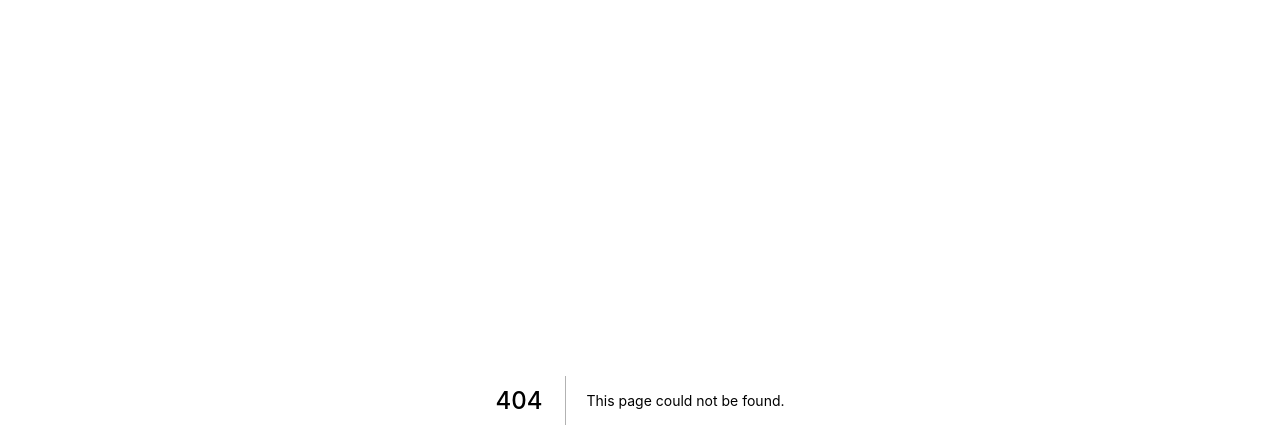
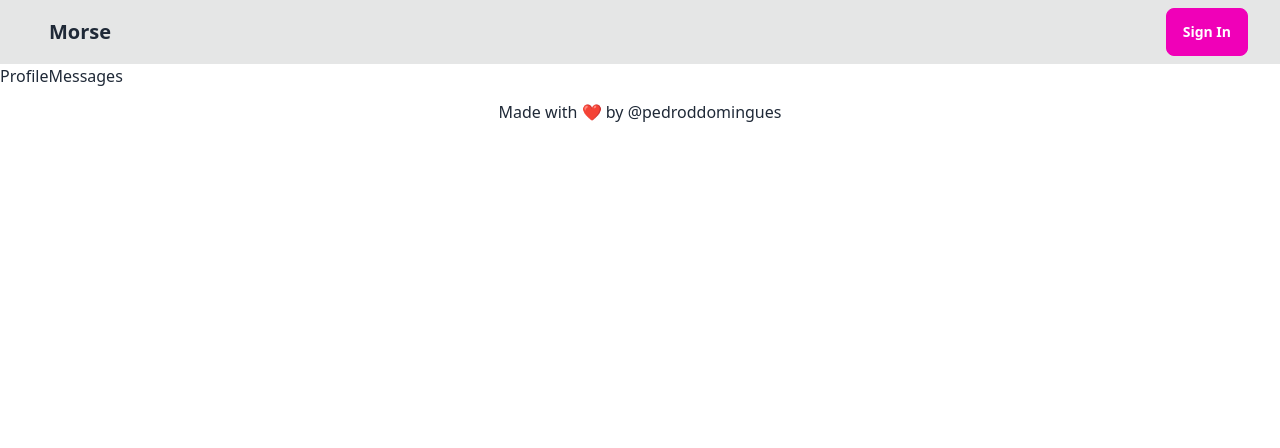
Before and after one commit to pedroddomingues/morse, a Next.js app: page /profile/messages in a window 1280 px wide. Before the commit this address had no page. Shown: the top 448 px of the page. Built offline with nearby package versions, Linux system fonts and the light colour scheme; no server answers.

Commit message:
created new page's base

```diff
--- /dev/null
+++ b/src/pages/profile/index.tsx
@@ -0,0 +1,11 @@
+import LayoutWithHeaderAndFooter from "../../components/LayoutWithHeaderAndFooter";
+
+const Profile = () => {
+	return (
+		<LayoutWithHeaderAndFooter>
+			<h1>Profile</h1>
+		</LayoutWithHeaderAndFooter>
+	);
+};
+
+export default Profile;
--- /dev/null
+++ b/src/pages/profile/messages/index.tsx
@@ -0,0 +1,11 @@
+import LayoutWithHeaderAndFooter from "../../../components/LayoutWithHeaderAndFooter";
+
+const ProfileMessages = () => {
+	return (
+		<LayoutWithHeaderAndFooter>
+			<h1>ProfileMessages</h1>
+		</LayoutWithHeaderAndFooter>
+	);
+};
+
+export default ProfileMessages;
```
